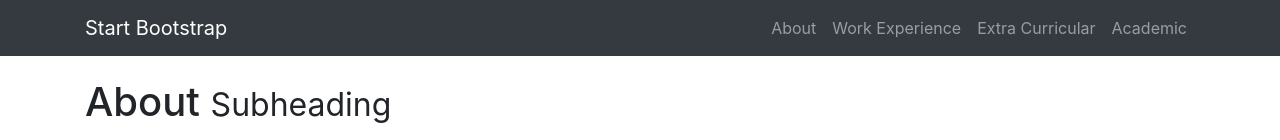
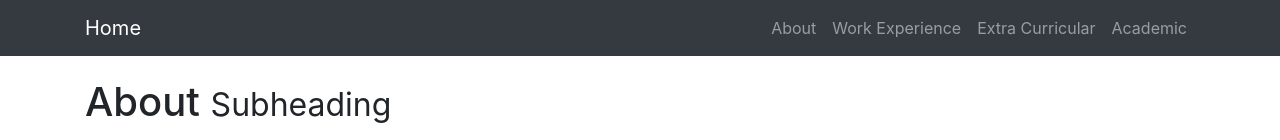
Before and after one commit to ChristianJohnston97/ChristianJohnston97.github.io, a website: page about.html in a window 1280 px wide. Shown: the top 140 px of the page. Drawn offline with Linux system fonts and the light colour scheme.

Commit message:
Update about.html

```diff
--- a/about.html
+++ b/about.html
@@ -23,7 +23,7 @@
     <!-- Navigation -->
     <nav class="navbar fixed-top navbar-expand-lg navbar-dark bg-dark fixed-top">
       <div class="container">
-        <a class="navbar-brand" href="index.html">Start Bootstrap</a>
+        <a class="navbar-brand" href="index.html">Home</a>
         <button class="navbar-toggler navbar-toggler-right" type="button" data-toggle="collapse" data-target="#navbarResponsive" aria-controls="navbarResponsive" aria-expanded="false" aria-label="Toggle navigation">
           <span class="navbar-toggler-icon"></span>
         </button>
@@ -148,6 +148,7 @@
     </div>
     <!-- /.container -->
 
+<!--
     <!-- Footer -->
     <footer class="py-5 bg-dark">
       <div class="container">
@@ -155,7 +156,7 @@
       </div>
       <!-- /.container -->
     </footer>
-
+-->
     <!-- Bootstrap core JavaScript -->
     <script src="vendor/jquery/jquery.min.js"></script>
     <script src="vendor/popper/popper.min.js"></script>
```
